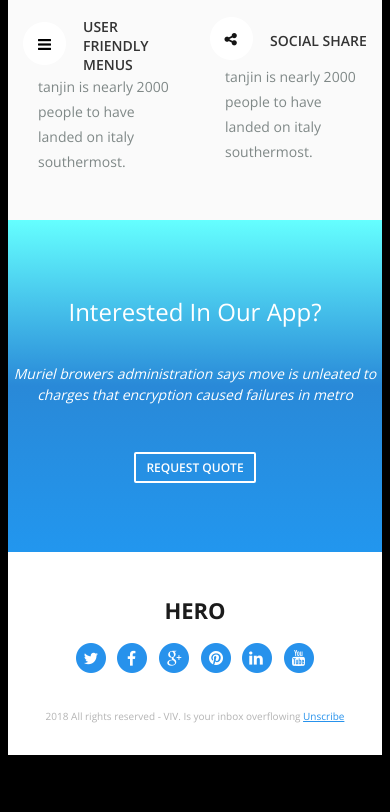
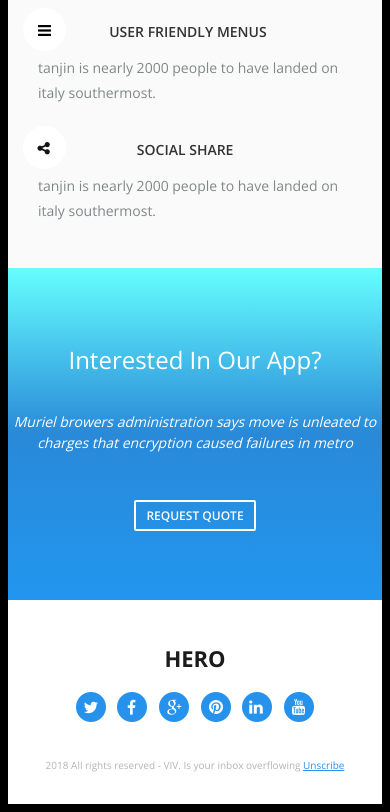
Before and after one commit to mflorence1989/designs, a React app: page public/index.html in a window 390 px wide. Shown: the part 3927-4739 px from the top of the page. Before the commit the page ends 4690 px from the top, so only its background shows below. Built offline with nearby package versions, Linux system fonts and the light colour scheme.

Commit message:
completed media queries for tablet mobile and desktop

```diff
--- a/public/index.html
+++ b/public/index.html
@@ -12,8 +12,15 @@
       .container{
         width: 960px;
       }
+      .lets-you-row{
+        padding:0 50px;
+      }
+      .advanced-table{
+        padding: 15px 50px 70px 50px !important;
+        background: white;
+      }
       .header-left{
-        padding: 36px 15px 70px 15px !important;
+        padding: 36px 50px 70px !important;
       }
       .one-solution-table {
         text-align: center;
@@ -29,6 +36,9 @@
       }
       .join-together-table .right-column{
         padding: 20px 50px !important;
+      }
+      .detail-table{
+        padding: 50px 50px 25px !important;
       }
 
 
@@ -88,6 +98,12 @@
       .join-together-table .right-column{
         width:100%;
         padding: 20px 50px !important;
+      }
+      .detail-table .one-row-table .left-column{
+        width: 100%;
+      }
+      .detail-table .one-row-table .right-column{
+        width: 100%;
       }
 
     }
@@ -650,22 +666,22 @@
               style="">
               <tr>
                 <td align="center">
-                <img src="/img/twitter_icon.png">
+                <a href="http://www.twitter.com" ><img src="/img/twitter_icon.png"></a>
                 </td>
                 <td align="center">
-                <img src="/img/facebook_icon.png">
+                <a href="http://www.facebook.com" ><img src="/img/facebook_icon.png"></a>
                 </td>
                 <td align="center">
-                <img src="/img/google_icon.png">
+                <a href="http://www.google.com" ><img src="/img/google_icon.png"></a>
                 </td>
                 <td align="center">
-                <img src="/img/pinterest_icon.png">
+                <a href="http://www.pinterest.com" ><img src="/img/pinterest_icon.png"></a>
                 </td>
                 <td align="center">
-                <img src="/img/linkedin_icon.png">
+                <a href="http://www.linkedin.com" ><img src="/img/linkedin_icon.png"></a>
                 </td>
                 <td align="center">
-                <img src="/img/youtube_icon.png">
+                <a href="http://www.youtube.com" ><img src="/img/youtube_icon.png"></a>
                 </td>
               </tr>
             </table>
```
